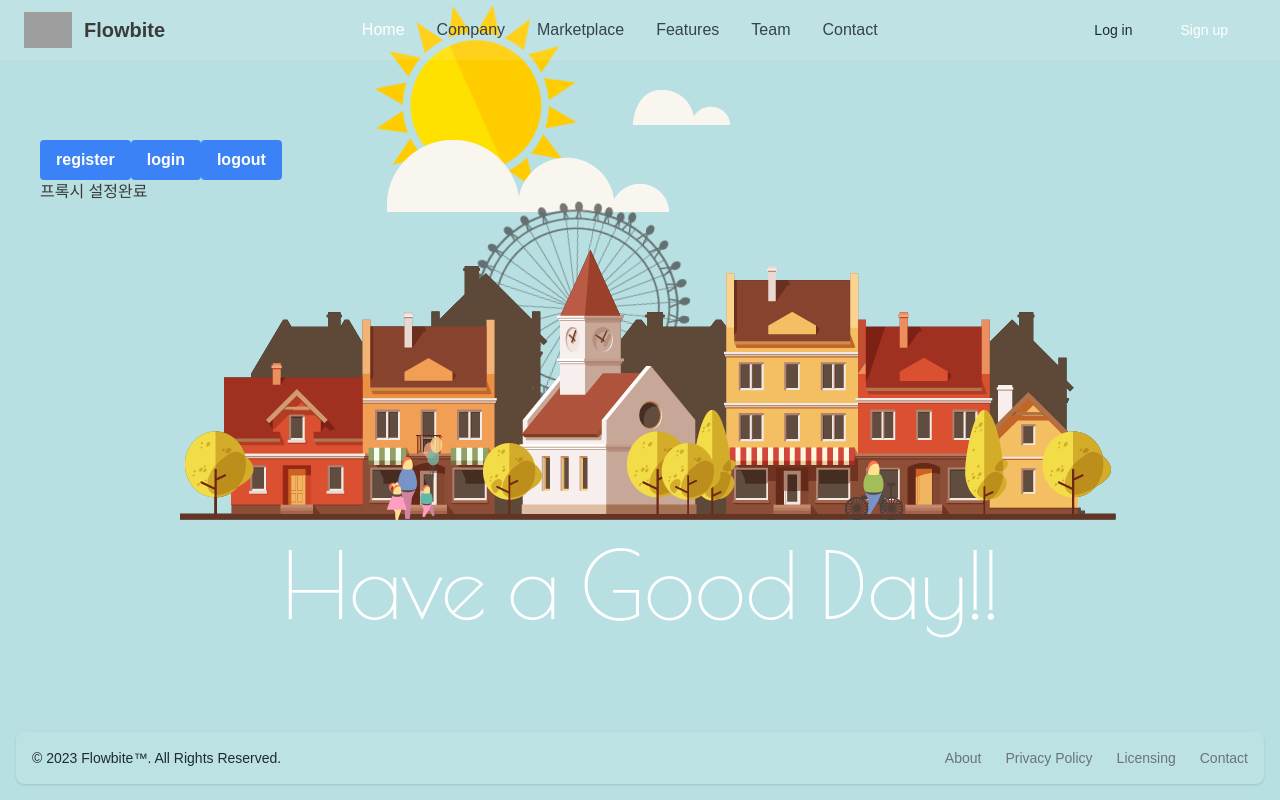
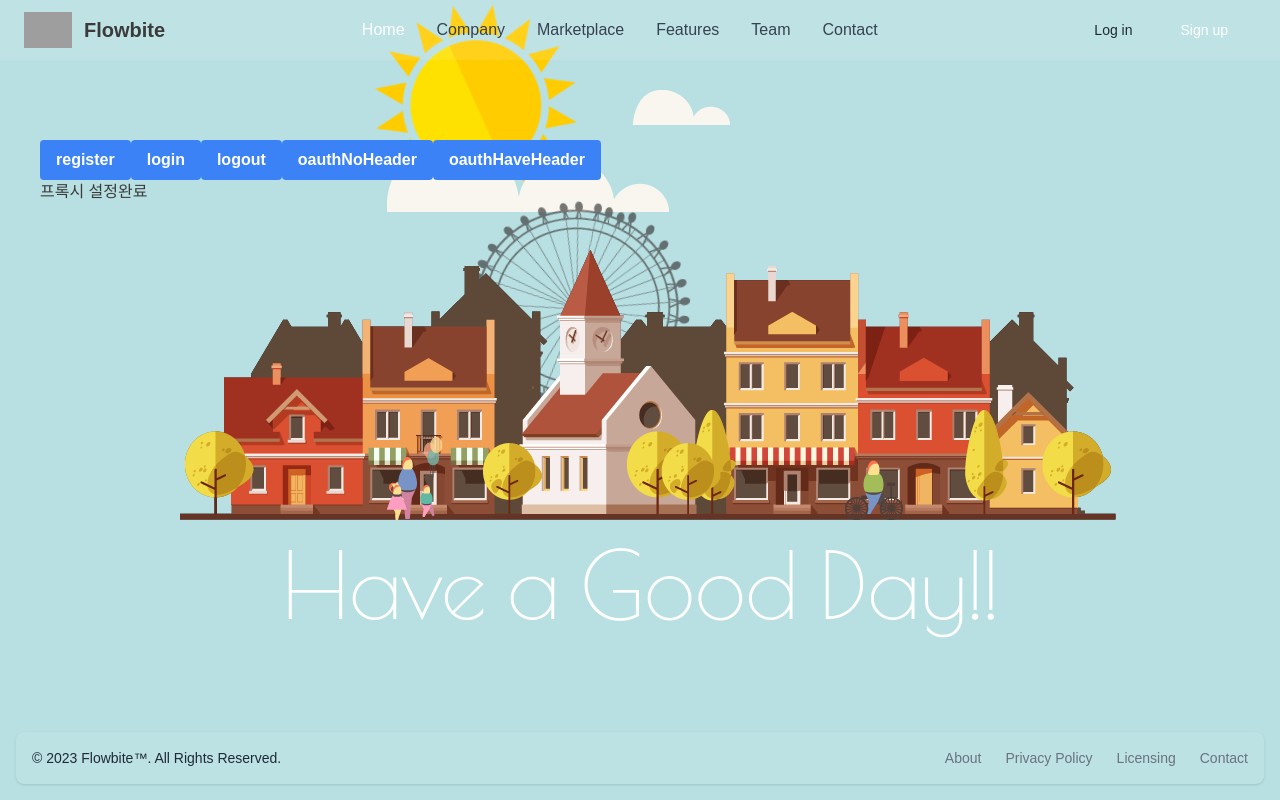
Before and after one commit to jiyoon-lee/BeBeFace-web, a Next.js app: page / in a window 1280 px wide. Built offline with nearby package versions, Linux system fonts and the light colour scheme; grey boxes are pictures that could not be loaded; a web font is replaced by a local one.

Commit message:
231122 jyl oauth test

```diff
--- a/src/components/TestApi.jsx
+++ b/src/components/TestApi.jsx
@@ -70,6 +70,27 @@ export default function TestApi() {
       .then((result) => console.log(result))
       .catch((error) => console.log("error", error));
   };
+
+  const oauthNoHeader = () => {
+    fetch("http://localhost:8080/login/oauth2/code/kakao", {
+      method: "POST",
+    })
+      .then((response) => response.text())
+      .then((result) => console.log(result))
+      .catch((error) => console.log("error", error));
+  };
+
+  const oauthHaveHeader = () => {
+    var myHeaders = new Headers();
+    myHeaders.append("Content-Type", "application/json");
+    fetch("http://localhost:8080/login/oauth2/code/kakao", {
+      method: "POST",
+      headers: myHeaders,
+    })
+      .then((response) => response.text())
+      .then((result) => console.log(result))
+      .catch((error) => console.log("error", error));
+  };
   return (
     <>
       <div className="absolute">
@@ -91,6 +112,18 @@ export default function TestApi() {
         >
           logout
         </button>
+        <button
+          onClick={oauthNoHeader}
+          className="bg-blue-500 hover:bg-blue-700 text-white font-bold py-2 px-4 rounded"
+        >
+          oauthNoHeader
+        </button>
+        <button
+          onClick={oauthHaveHeader}
+          className="bg-blue-500 hover:bg-blue-700 text-white font-bold py-2 px-4 rounded"
+        >
+          oauthHaveHeader
+        </button>
         <p>프록시 설정완료</p>
       </div>
     </>
```
